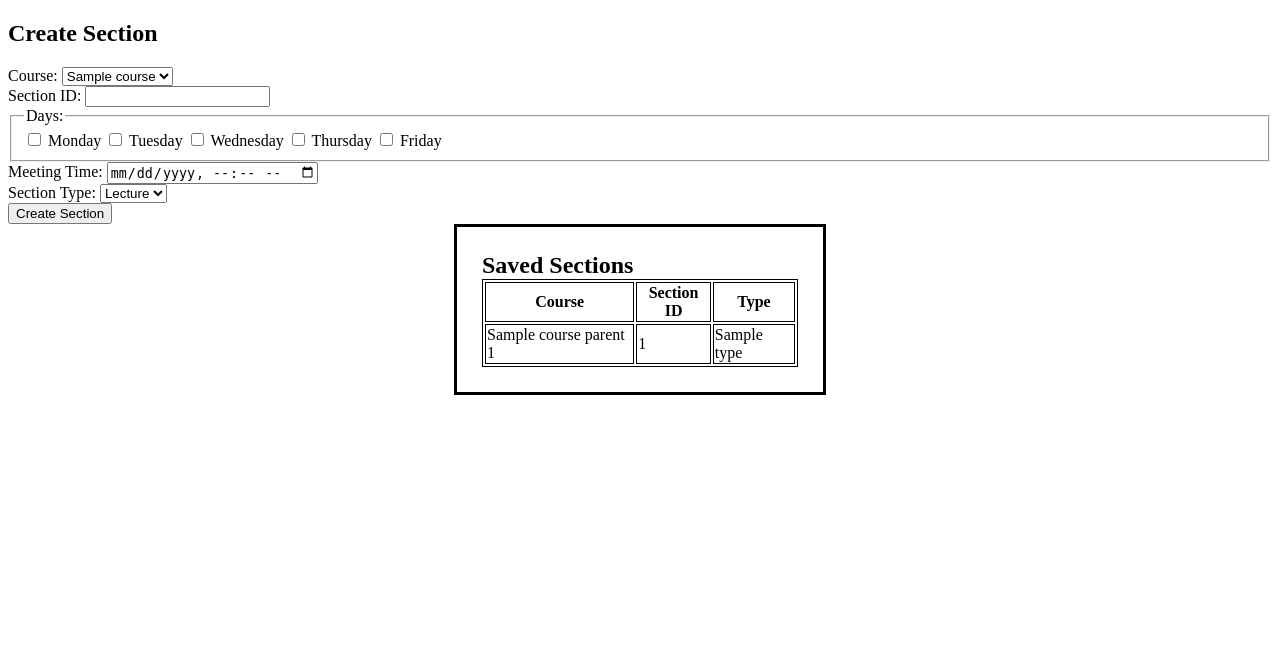
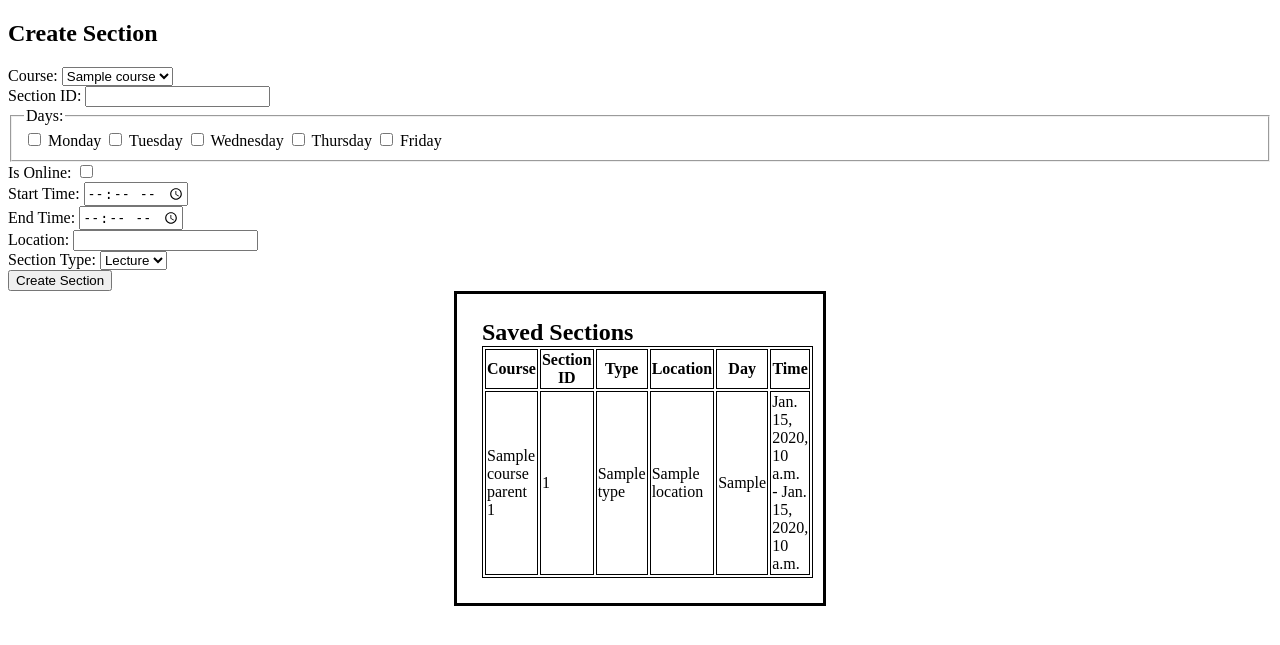
Before and after one commit to ademar-gamero/TA-Web-Application, a Django app: template templates/create_section.html in a window 1280 px wide. Shown: the top 645 px of the page. Run offline with Django 3.2, Linux system fonts and the light colour scheme; the template is opened without the code that fills it: most values are stand-ins (such as "Sample title", 1, 10 or a date in 2020).

Commit message:
updates on html and sectionview

```diff
--- a/templates/create_section.html
+++ b/templates/create_section.html
@@ -54,11 +54,21 @@
             </fieldset>
 
             </div>
-
-
             <div>
-                <label for="meeting_time">Meeting Time:</label>
-                <input type="datetime-local" name="meeting_time" id="meeting_time" required>
+                <label for="is_online">Is Online:</label>
+                <input type="checkbox" name="is_online" id="is_online">
+            </div>
+            <div>
+                <label for="start_time">Start Time:</label>
+                <input type="time" name="start_time" id="start_time">
+            </div>
+            <div>
+                <label for="end_time">End Time:</label>
+                <input type="time" name="end_time" id="end_time">
+            </div>
+            <div>
+                <label for="location">Location:</label>
+                <input type="text" name="location" id="location" >
             </div>
             <div>
                 <label for="section_type">Section Type:</label>
@@ -84,12 +94,18 @@
               <th>Course</th>
               <th>Section ID</th>
               <th>Type</th>
+              <th>Location</th>
+              <th>Day</th>
+              <th>Time</th>
             </tr>
-          {%for section in sections %}
+            {% for section in sections %}
             <tr>
               <td>{{ section.course_parent.course_name }} {{ section.course_parent.course_id }}</td>
               <td>{{ section.section_id }}</td>
               <td>{{ section.type }}</td>
+              <td>{{ section.location }}</td>
+                <td>{{ section.meeting_days }}</td>
+              <td>{{ section.start_time }} - {{ section.end_time }}</td>
             </tr>
             {% endfor %}
           </table>
```
Also changed, not shown: ta_app/views/SectionView.py (+11 -13 lines), ta_app/views/createCourse.py (+6 -6 lines).
